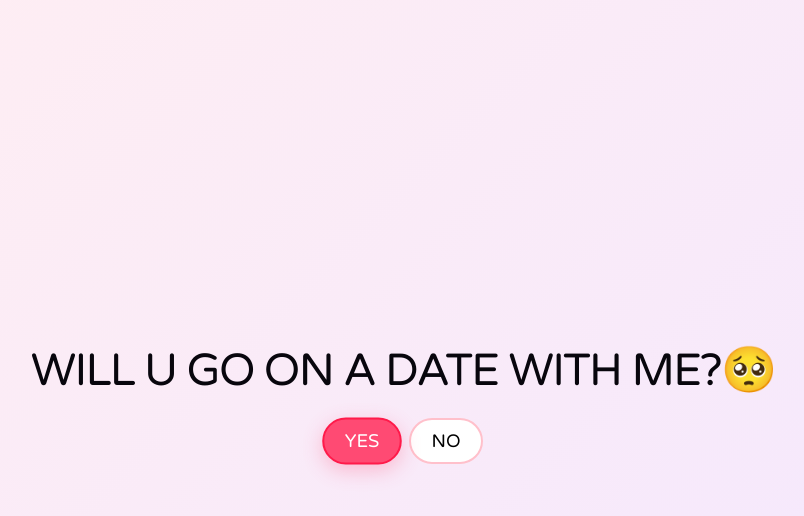
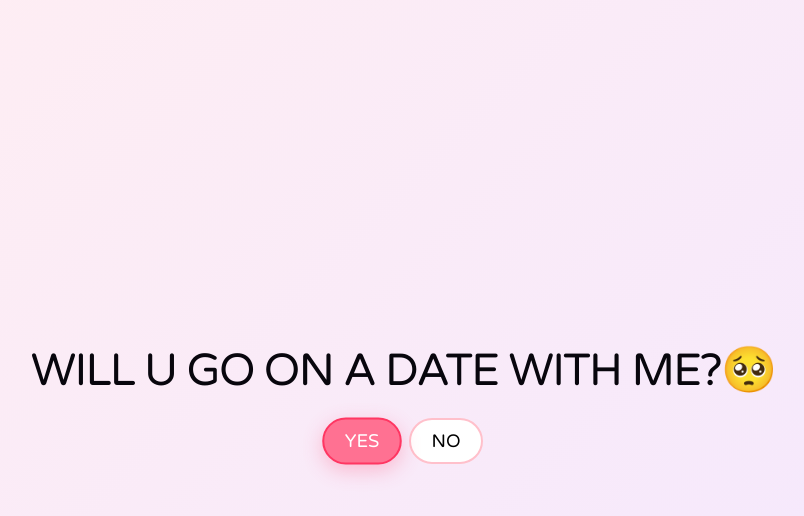
Before and after one commit to svnxxa/never-get-rejected, a React (Vite) app: page / in a window 1280 px wide. In both pictures the pointer is over the button "YES". Shown: the top 516 px of the page, without its empty margins (237-1041 px from the left). Built offline with nearby package versions, Linux system fonts and the light colour scheme.

Commit message:
change button colors

```diff
--- a/src/App.css
+++ b/src/App.css
@@ -72,9 +72,9 @@ button {
 
 button:hover:not(.NO) {
     transform: scale(1.02);
-    background-color: #ff4a73;
+    background-color: #ff7192;
     color: white;
-    border-color: #ff1a4a !important;
+    border-color: #ff3662 !important;
     box-shadow: 0 6px 20px rgba(255, 74, 115, 0.3);
 
 }
@@ -95,7 +95,7 @@ button:hover:not(.NO) {
 /* visual selections */
 .food-options button.selected,
 .activity-options button.selected{
-  background-color: #ff4a73;
+  background-color: #f8446e;
   color: white;
   border: 2px solid #ff1a4a !important;
   transform: scale(1.03);    /* pops the item out slightly larger on the screen */
```
